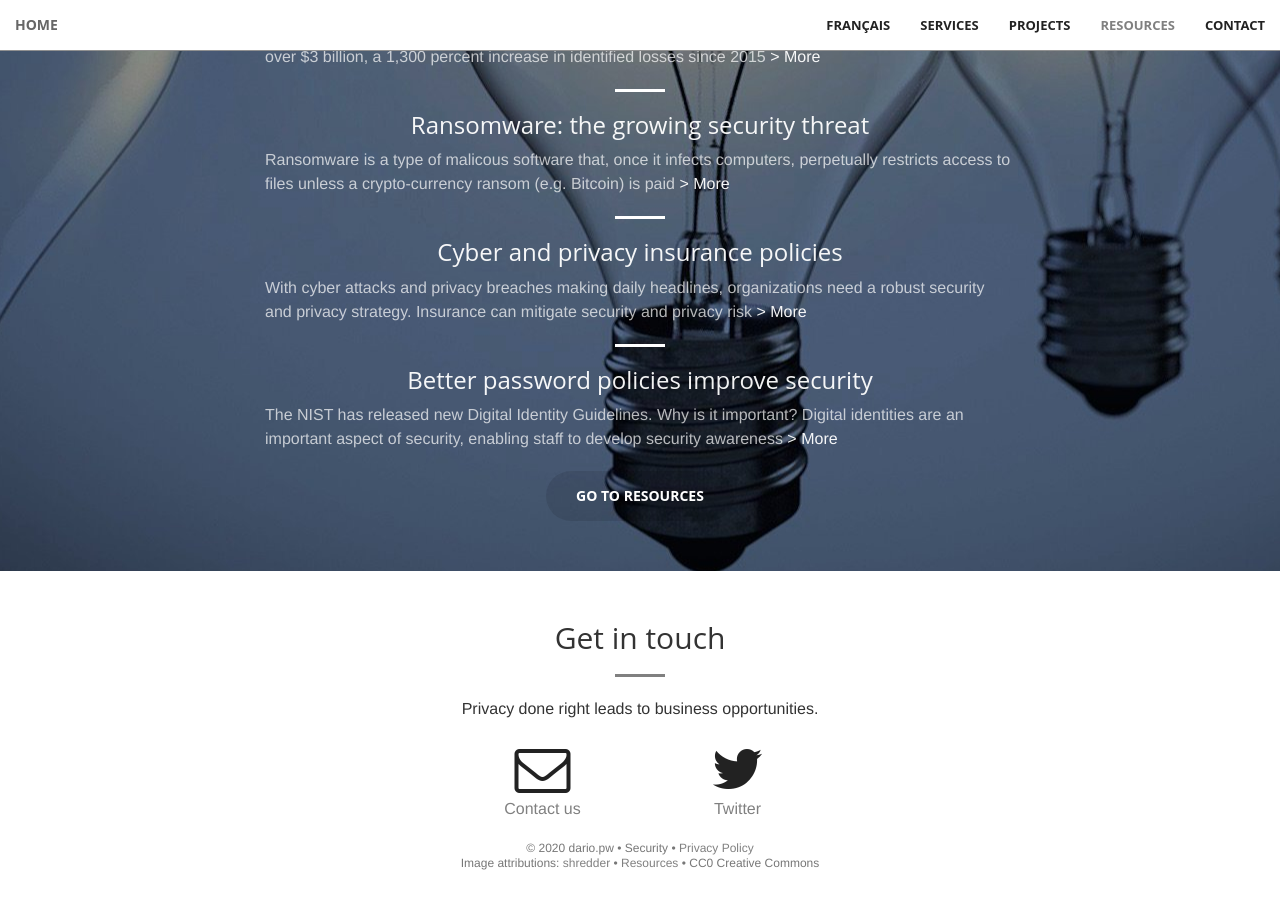
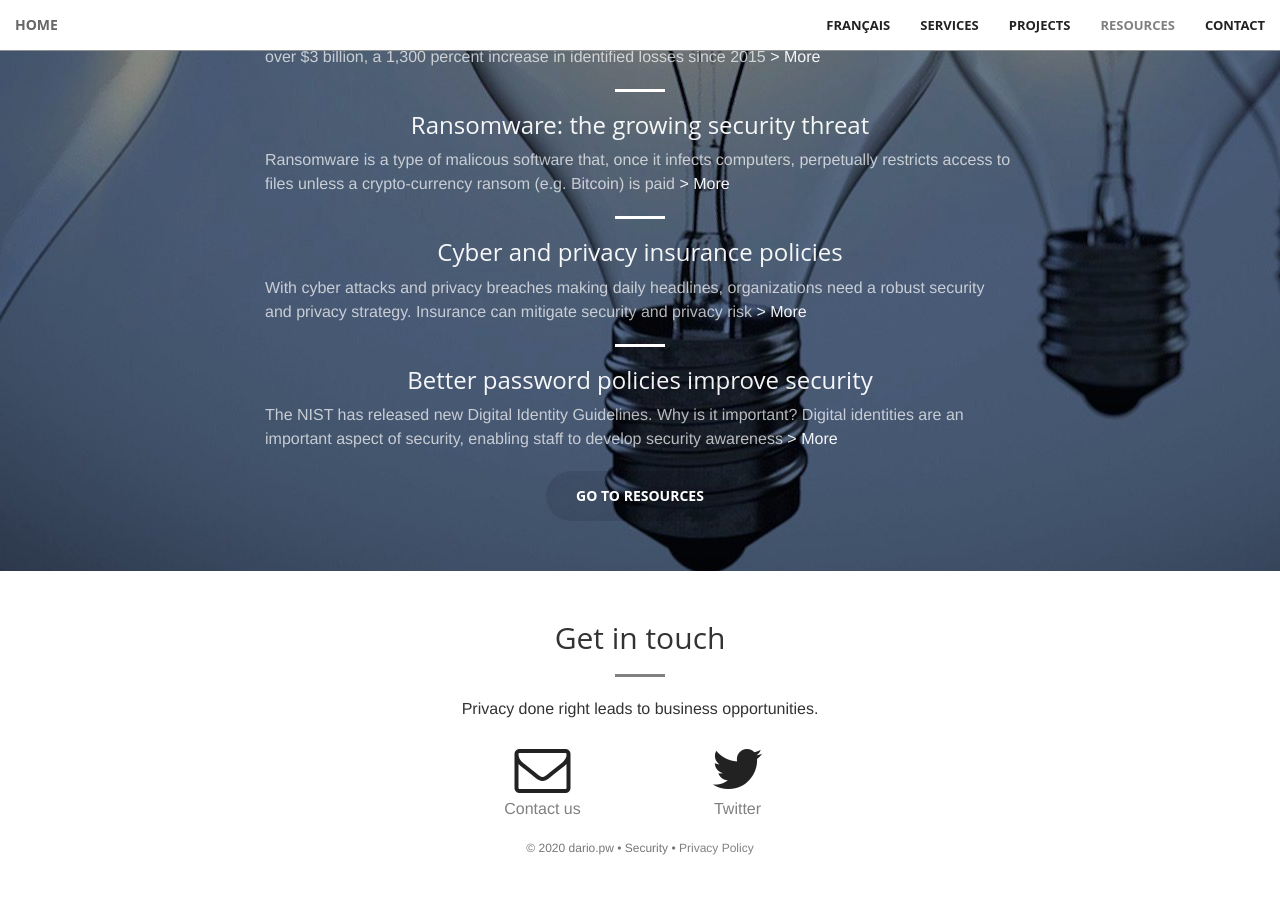
Before and after one commit to riod4/riod4.github.io, a Jekyll site: the page built from index.html, in a window 1280 px wide and 900 px high, scrolled down 3335 px. Built offline with Jekyll 4.4.1, drawn with Linux system fonts in a browser that asks for light colours; comment, search, counter and statistics services are not loaded.

Commit message:
remove Image attributions

```diff
--- a/_includes/contact.html
+++ b/_includes/contact.html
@@ -31,9 +31,6 @@
             </div>
         </div>
       <!-- Add footer here -->
-      <p class="text-muted text-center sp" >&copy; 20{{ site.time | date: '%y' }} {{ site.copyright }} • <a href="{{ site.resources_url }}/privacy-policy">Privacy Policy</a>
-         <br> Image attributions: <a href=https://pixabay.com/en/shredder-mechanically-device-1014201/ target="_blank" rel="nofollow noopener noreferrer" >shredder</a> •
-         <a href=https://pixabay.com/en/light-bulbs-chosen-bulb-success-1875384/ target="_blank" rel="nofollow noopener noreferrer" >Resources</a> •
-      CC0 Creative Commons</p>
+      <p class="text-muted text-center sp" >&copy; 20{{ site.time | date: '%y' }} {{ site.copyright }} • <a href="{{ site.resources_url }}/privacy-policy">Privacy Policy</a></p>
     </div>
 </section>
```
